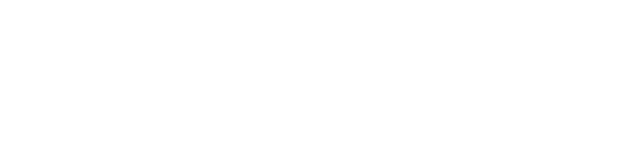
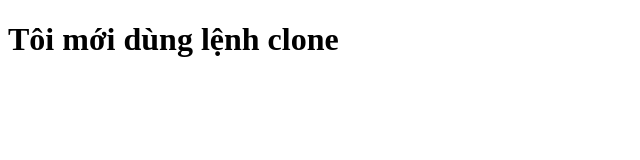
Before and after one commit to QuangKhai-dev/bcs12_demo_git, a plain HTML site: page index.html in a window 1280 px wide. Shown: the whole page, without its empty margins (0-640 px from the left). Drawn offline with Linux system fonts and the light colour scheme.

Commit message:
day code

```diff
--- a/index.html
+++ b/index.html
@@ -8,6 +8,7 @@
 </head>
 
 <body>
+  <h1>Tôi mới dùng lệnh clone</h1>
 
 </body>
 
```
